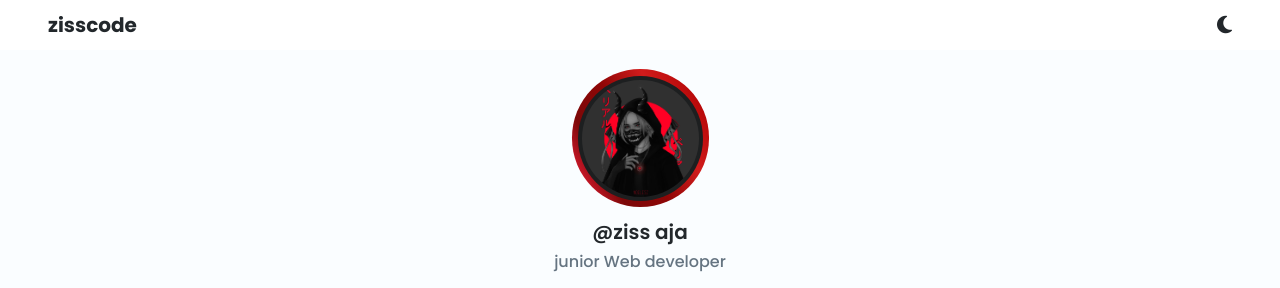
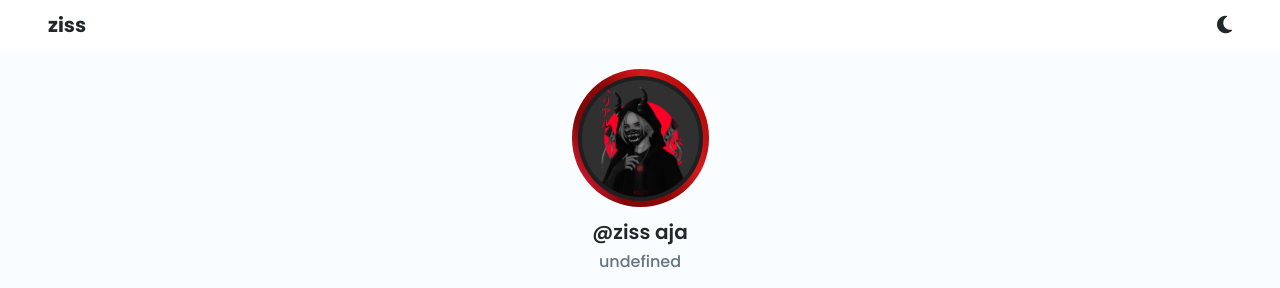
Before and after one commit to ziss25/test-mini-portofolio, a plain HTML site: page index.html in a window 1280 px wide. Shown: the top 288 px of the page. Drawn offline with nearby package versions, Linux system fonts and the light colour scheme; some packages are replaced by stand-ins of ours; a script that the page names is missing.

Commit message:
finished

```diff
--- a/public/index.html
+++ b/index.html
@@ -15,7 +15,7 @@
   </head>
   <body id="body">
     <header class="header flex_my">
-      <h2 class="title_colors hover_bg_dark header__title">zisscode</h2>
+      <h2 class="title_colors hover_bg_dark header__title">ziss</h2>
       <i id="toogle-dark-mode" class="title_colors header__icons fa-solid fa-moon"></i>
     </header>
     <main class="container" data-aos="fade-up" data-aos-duration="3000">
@@ -24,7 +24,7 @@
           <img class="" src="/assets/img/picture.jpg" alt="picture" srcset="" />
         </div>
         <h2 class="title_colors title profile__name">@ziss aja</h2>
-        <h4 class="text_colors text profile__profession subtitle">junior Web developer</h4>
+        <h4 class="text_colors text profile__profession subtitle">undefined</h4>
         <div class="profile__socialMedia">
           <a href="https://www.facebook.com/people/Azis/100011444186983/" target="_blank">
             <i class="text_colors facebook fa-brands fa-facebook-f"></i>
@@ -198,6 +198,6 @@
       AOS.init();
     </script>
     <script src="//cdn.jsdelivr.net/npm/sweetalert2@11"></script>
-    <script src="main.js"></script>
+    <script src="public/main.js"></script>
   </body>
 </html>
```
